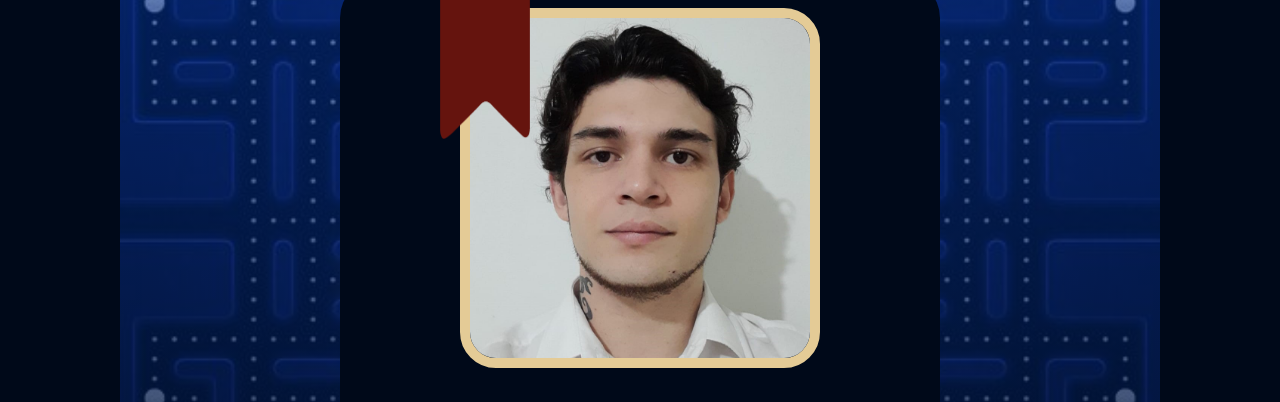
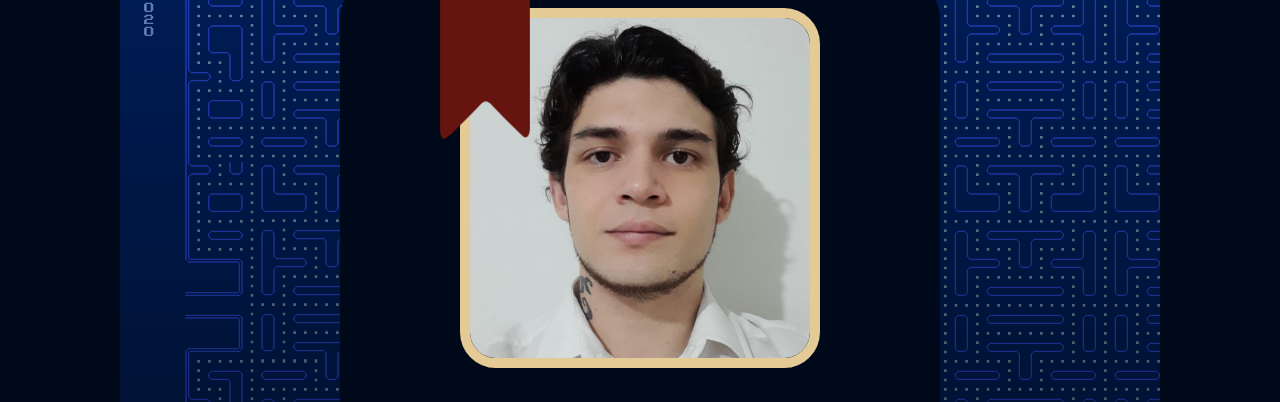
Before and after one commit to juanfrarojas03/Portfolio, a plain HTML site: page index.html in a window 1280 px wide. Shown: the part 84-486 px from the top of the page. Drawn offline with Linux system fonts and the light colour scheme.

Commit message:
fondo inicio

```diff
--- a/index-style.css
+++ b/index-style.css
@@ -31,11 +31,12 @@ html{
     top: 0;
     left: 0;
     z-index: 99;
+    transition: .5s;
 }
 
 .cont-header.opaco{
-        background-color: #000919;
-        transition: .5s;
+    background-color: #000919;
+    transition: .5s;
 }
 
 .cont-header header{
@@ -93,8 +94,8 @@ html{
 
 .inicio{
     background: linear-gradient(to top, rgba(0, 13, 37, 0.8), rgba(0, 50, 151, 0.6)),
-    url(img/Fondo2.jpg);
-    background-size: contain;
+    url(img/Fondo3.jpg);
+    background-size: cover;
     height: 100vh;
     color: #ffffff;
     display: flex;
```
Also changed, not shown: img/Fondo3.jpg (added).
